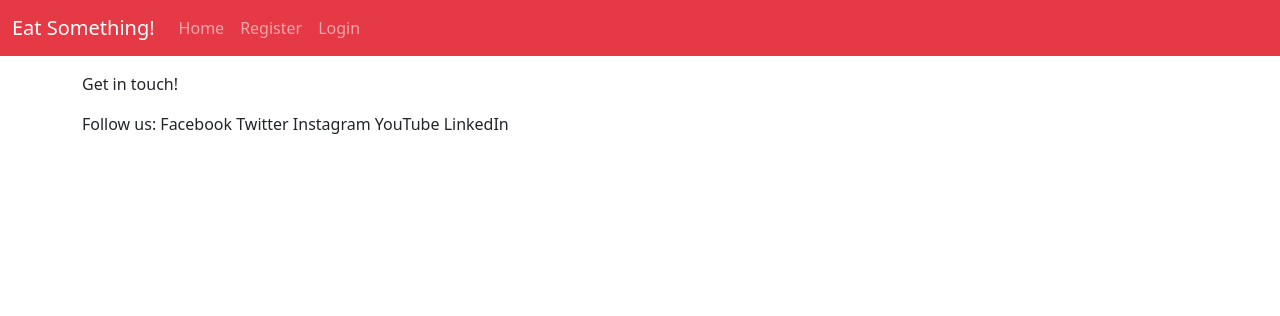
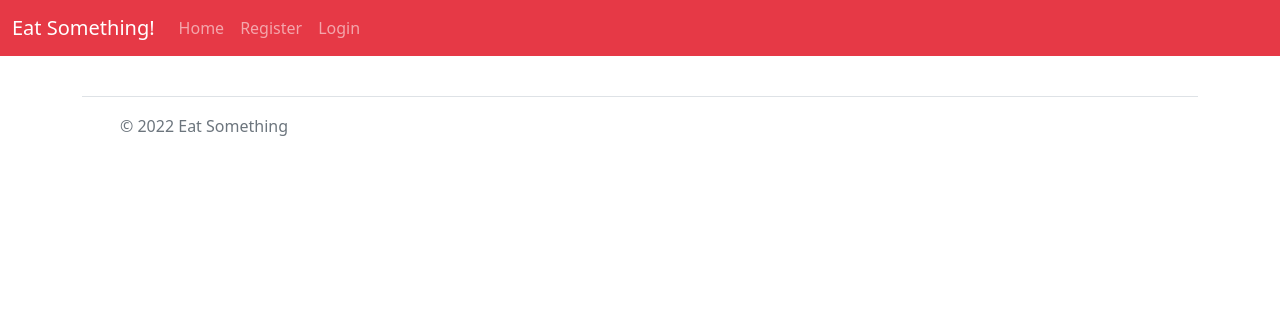
Before and after one commit to robindavidgames/ci-project04, a Django app: page / in a window 1280 px wide. Shown: the top 316 px of the page. Run offline with Django 3.2, Linux system fonts and the light colour scheme; data that the repository does not hold is empty.

Commit message:
Add placeholder footer.

```diff
--- a/templates/base.html
+++ b/templates/base.html
@@ -72,12 +72,31 @@
             <i class="fab fa-instagram-square ms-3"></i>
             <i class="fab fa-youtube-square ms-3"></i></p>
     </footer> -->
-    <footer>
-        <div class="container">
+    <!-- <footer> -->
+        <!-- Footer code modified from https://getbootstrap.com/docs/5.1/examples/footers/ -->
+        <!-- <div class="container">
             <p>Get in touch!</p>
             <p>Follow us: Facebook Twitter Instagram YouTube LinkedIn</p>
-        </div>
-    </footer>
+        </div> -->
+
+    <div class="container">
+        <footer class="d-flex flex-wrap justify-content-between align-items-center py-3 my-4 border-top">
+            <div class="col-md-4 d-flex align-items-center">
+                <a href="/" class="mb-3 me-2 mb-md-0 text-muted text-decoration-none lh-1">
+                    <svg class="bi" width="30" height="24"><use xlink:href="#bootstrap"/></svg>
+                </a>
+                <span class="text-muted">&copy; 2022 Eat Something</span>
+            </div>
+
+            <ul class="nav col-md-4 justify-content-end list-unstyled d-flex">
+                <li class="ms-3"><a class="text-muted" href="#"><svg class="bi" width="24" height="24"><use xlink:href="#twitter"/></svg></a></li>
+                <li class="ms-3"><a class="text-muted" href="#"><svg class="bi" width="24" height="24"><use xlink:href="#instagram"/></svg></a></li>
+                <li class="ms-3"><a class="text-muted" href="#"><svg class="bi" width="24" height="24"><use xlink:href="#facebook"/></svg></a></li>
+            </ul>
+        </footer>
+    </div>
+
+    <!-- </footer> -->
 
     <!-- JS to close alerts after 3 seconds. From I Think Therefore I Blog -->
     <script>
```
